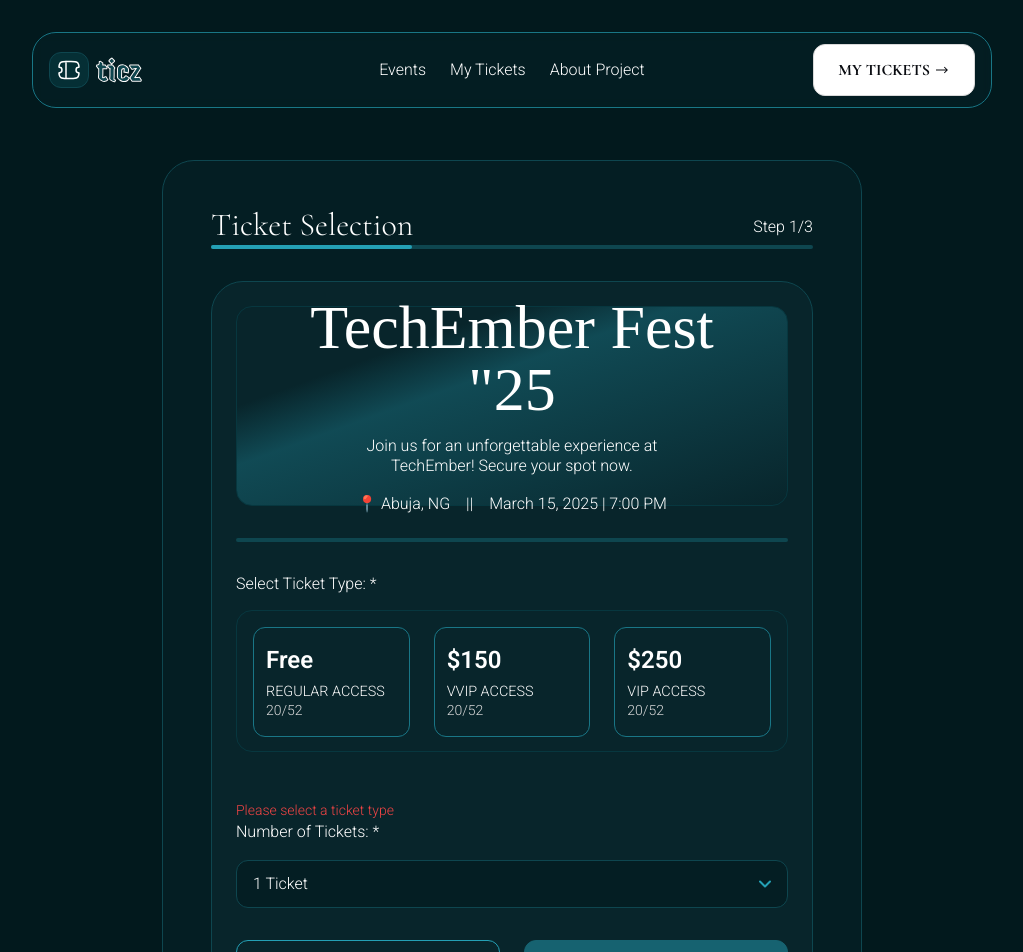
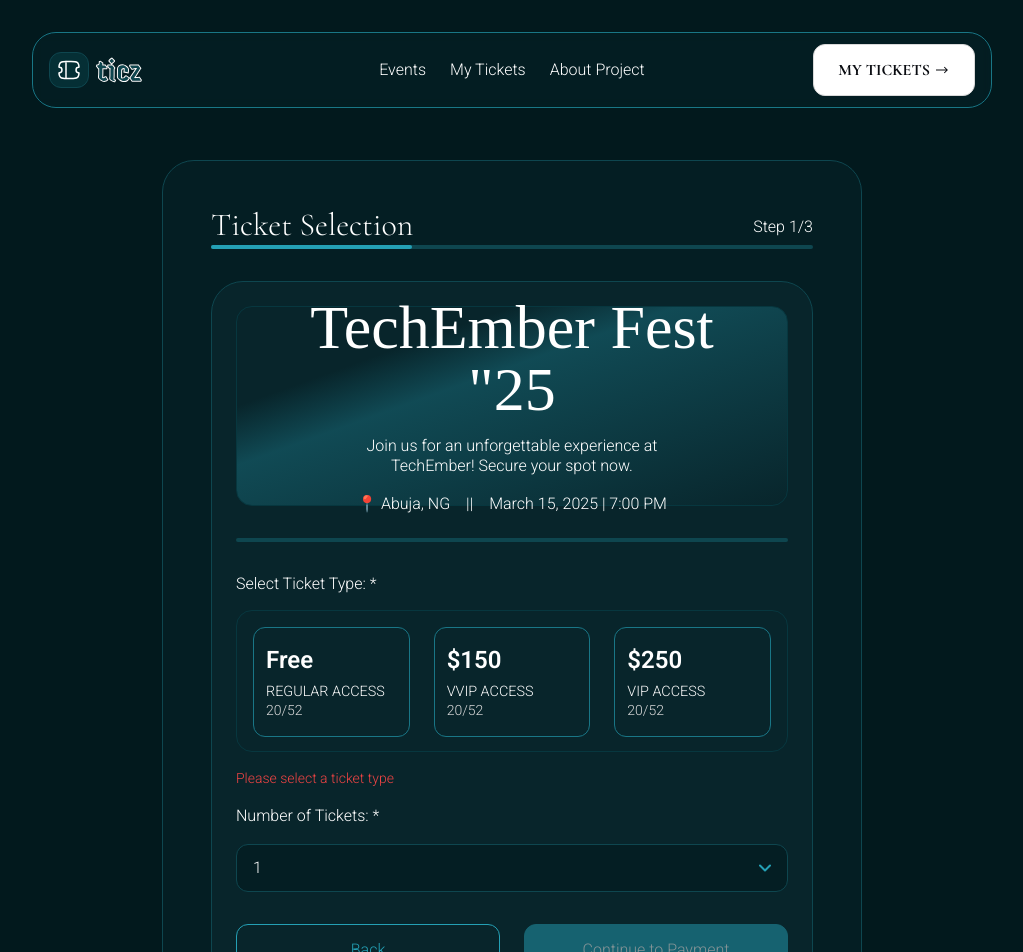
Before and after one commit to gabrielisaacs/conf_ticket_generator, a React (Vite) app in the folder app/: page / in a window 1280 px wide. Shown: the top 952 px of the page, without its empty margins (128-1151 px from the left). Built offline with nearby package versions, Linux system fonts and the light colour scheme; a web font is replaced by a local one; what @cloudinary/url-gen would draw is missing.

Commit message:
update: select ui

```diff
--- a/app/src/components/SelectTicket.jsx
+++ b/app/src/components/SelectTicket.jsx
@@ -77,8 +77,8 @@ const SelectTicket = ({ onSelect }) => {
                   type="button"
                   onClick={() => setSelectedTicket(ticket.id)}
                   className={`h-[6.875rem] w-full border ${selectedTicket === ticket.id
-                    ? 'border-[#24A0B5] bg-[#2C545B]'
-                    : 'border-[#197686] bg-transparent hover:bg-[#2C545B]'
+                    ? 'border-[#24A0B5] bg-[#24A0B5]/40'
+                    : 'border-[#197686] bg-transparent hover:bg-[#24A0B5]/20'
                     } rounded-xl transition-colors duration-200 p-[0.75rem] text-left`}
                   aria-pressed={selectedTicket === ticket.id}
                 >
@@ -93,7 +93,7 @@ const SelectTicket = ({ onSelect }) => {
               ))}
             </div>
             {!selectedTicket && (
-              <span role="alert" className="text-red-500 text-sm">
+              <span role="alert" className="text-red-500 text-sm -mt-8 mb-4">
                 Please select a ticket type
               </span>
             )}
@@ -126,7 +126,7 @@ const SelectTicket = ({ onSelect }) => {
                   value={num}
                   className="bg-[#041E23] text-white"
                 >
-                  {num} {num === 1 ? 'Ticket' : 'Tickets'}
+                  {num}
                 </option>
               ))}
             </select>
--- a/app/src/index.css
+++ b/app/src/index.css
@@ -35,3 +35,55 @@ body {
   background-repeat: no-repeat;
   position: relative;
 }
+
+select {
+  position: relative;
+  background-color: #041E23 !important;
+}
+
+select option {
+  background-color: #041E23;
+  color: white;
+  padding: 1rem;
+  font-size: 1rem;
+}
+
+select::-webkit-scrollbar {
+  width: 8px;
+}
+
+select::-webkit-scrollbar-track {
+  background: #041E23;
+}
+
+select::-webkit-scrollbar-thumb {
+  background: #24A0B5;
+  border-radius: 4px;
+}
+
+select::-webkit-scrollbar-thumb:hover {
+  background: #1b7d8e;
+}
+
+select option:hover,
+select option:focus,
+select option:active,
+select option:checked {
+  background: linear-gradient(0deg, #24A0B5 0%, #24A0B5 100%);
+}
+
+select::-ms-expand {
+  display: none;
+}
+
+select:focus {
+  outline: none;
+  border-color: #24A0B5;
+}
+
+@-moz-document url-prefix() {
+  select {
+    color: white;
+    background-color: #041E23;
+  }
+}
```
